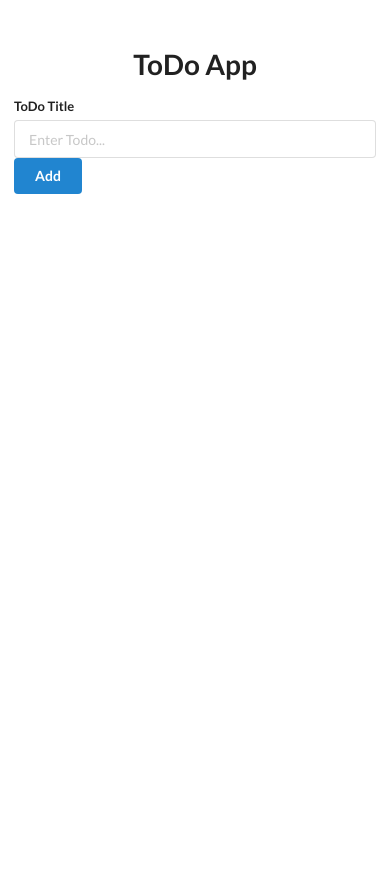
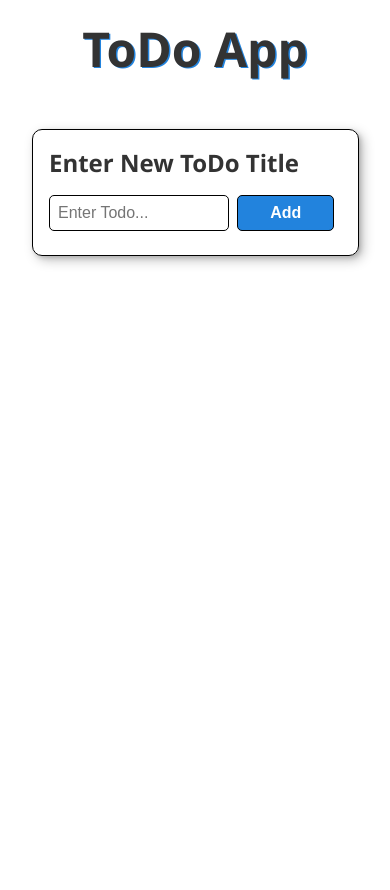
Before and after one commit to abawor/to_do_webapp, a Flask app: page / in a window 390 px wide. After the commit the page ends 265 px from the top, so only its background shows below. Run offline with Flask 3, Linux system fonts and the light colour scheme; some libraries are stand-ins or nearby versions.

Commit message:
Re-worked front-end of the base.html

```diff
--- /dev/null
+++ b/static/style.css
@@ -0,0 +1,160 @@
+:root {
+    --clr-light: #fff;
+    --clr-dark: #333333;
+    --clr-accent: #2283dd;
+
+    --bs: 0.25em 0.25em 0.75em rgba(0,0,0,.25),
+            0.125em 0.125em 0.25em rgba(0,0,0,.15);
+
+    --ts-accent: 0.03em 0.03em 0em var(--clr-accent);
+    --ts: 0.03em 0.03em 0em black;
+}
+
+body {
+    margin: 1em auto;
+    font-family:'Segoe UI', Tahoma, Geneva, Verdana, sans-serif;
+    max-width: 800px;
+    color: var(--clr-dark);
+}
+
+@media (max-width: 860px) {
+    body {
+        margin: 1em 2em;
+    }
+}
+
+.app-title {
+    text-align: center;
+    font-size: 3em;
+    font-weight: bold;
+    text-shadow: var(--ts-accent);
+}
+
+.new-task-box {
+    margin: 3em auto 3em;
+    padding: 1em;
+}
+
+.new-task-box,
+.individual-task {
+    border: 1px solid black;
+    border-radius: 10px;
+    max-width: 800px;
+    width: 90%;
+    box-shadow: var(--bs);
+}
+
+.enter-new-todo-title {
+    font-size: 1.5em;
+    margin: 1em auto;
+    font-weight: bold;
+}
+
+
+.new-title-section {
+    margin: 1em auto 0.5em;
+    width: 100%;
+    display: flex;
+    flex-wrap: nowrap;
+}
+
+.title-input,
+.add-btn {
+    font-size: 1em;
+    margin-right: 0.5em;
+    border: 1px solid black;
+    border-radius: 5px;
+}
+
+.title-input {
+    width: 100%;
+    padding: 0.5em;
+}
+
+.add-btn {
+    padding: 0.5em 2em;
+    background: var(--clr-accent);
+    color: var(--clr-light);
+    font-weight: bold;
+    cursor: pointer;
+}
+
+.individual-task {
+    margin: 1em auto;
+    padding: 1em 1em 1em;
+    transition: transform 0.5s;
+}
+
+.individual-task:hover {
+    transform: scale(1.025);
+}
+
+.individual-task-header {
+    display: flex;
+    flex-wrap: nowrap;
+    margin: 0 0 1.5em;
+    align-items: flex-start;
+}
+
+.individual-task-title {
+    margin: 0 1em 0 0;
+    font-weight: bold;
+    font-size: 1.3em;
+}
+
+.task-complete {
+    color: gray;
+    text-decoration: line-through gray solid 1px;
+}
+
+.complete-status,
+.not-complete-status {
+    padding: 0.5em 1em;
+    background-color: rgba(21, 255, 0, 0.808);
+    border: none;
+    border-radius: 5px;
+    font-size: 0.75em;
+    font-weight: bold;
+    text-wrap: nowrap;
+}
+
+.not-complete-status {
+    background-color: rgb(221, 221, 221);
+}
+
+.update-btn,
+.edit-btn,
+.delete-btn {
+    text-decoration: none;
+    padding: 0.6em 1.2em;
+    border: 1px solid black;
+    border-radius: 5px;
+    font-size: 0.75em;
+    color: black;
+    font-weight: bold;
+    box-shadow: var(--bs);
+    text-shadow: var(--ts);
+    margin-right: 0.25em;
+}
+
+.update-btn {
+    background-color: var(--clr-accent);
+    color: white;
+}
+
+.edit-btn {
+    background-color: rgb(221, 221, 221);
+    text-shadow: 0.03em 0.03em 0em white;
+}
+
+.delete-btn {
+    background-color: red;
+    color: white;
+}
+
+.add-btn:hover,
+.update-btn:hover,
+.edit-btn:hover,
+.delete-btn:hover {
+    opacity: 0.8;
+}
--- a/templates/base.html
+++ b/templates/base.html
@@ -4,38 +4,42 @@
     <meta charset="UTF-8">
     <meta name="viewport" content="width=device-width, initial-scale=1.0">
     <title>ToDo App</title>
-
+    <link rel="stylesheet" href="static/style.css">
+    <!--
     <link rel="stylesheet" href="https://cdn.jsdelivr.net/npm/semantic-ui@2.5.0/dist/semantic.min.css">
     <script src="https://cdn.jsdelivr.net/npm/semantic-ui@2.5.0/dist/semantic.min.js"></script>
+    -->
 </head>
 <body>
-    <div style="margin-top: 50px" class="ui container">
+    <div class="app-title">ToDo App</div>
 
-    <h1 class="ui center aligned header">ToDo App</h1>
-
-    <form class="ui form" action="/add" method="post">
-        <div class="field">
-            <label for="title">ToDo Title</label>
-            <input type="text" name="title" placeholder="Enter Todo...">
-            <button class="ui blue button" type="submit">Add</button>
+    <form class="new-task" action="/add" method="post">
+        <div class="new-task-box">
+            <div><label for="title" class="enter-new-todo-title"> Enter New ToDo Title</label></div>
+            <div class="new-title-section">
+                <input class="title-input" type="text" name="title" placeholder="Enter Todo...">
+                <button class="add-btn" type="submit">Add</button>
+            </div>
         </div>
     </form>
 
     {% for todo in todo_list %}
-    <div class="ui segment">
-        <p class="ui big header"> {{ todo.title }}</p>
+    <div class="individual-task">
+        <div class="individual-task-header">
 
-        {% if todo.complete == False %}
-            <span class="ui gray label">Not Complete</span>
-        {% else %}
-            <span class="ui green label">Complete</span>
-        {% endif %}
+            {% if todo.complete == False %}
+                <p class="individual-task-title"> {{ todo.title }}</p>
+                <span class="not-complete-status">Not Complete</span>
+            {% else %}
+                <p class="individual-task-title task-complete"> {{ todo.title }}</p>
+                <span class="complete-status">Complete</span>
+            {% endif %}
+        </div>
 
-        <a class="ui blue button" href="/update/{{ todo.id }}">Update Status</a>
-        <a class="ui gray button" href="{{ url_for('edit', todo_id=todo.id) }}">Edit</a>
-        <a class="ui red button" href="/delete/{{ todo.id }}">Delete</a>
+        <a class="update-btn" href="/update/{{ todo.id }}">Update Status</a>
+        <a class="edit-btn" href="{{ url_for('edit', todo_id=todo.id) }}">Edit</a>
+        <a class="delete-btn" href="/delete/{{ todo.id }}">Delete</a>
     </div>
     {% endfor %}
-    </div>
 </body>
 </html>
```
Also changed, not shown: instance/db.sqlite.
